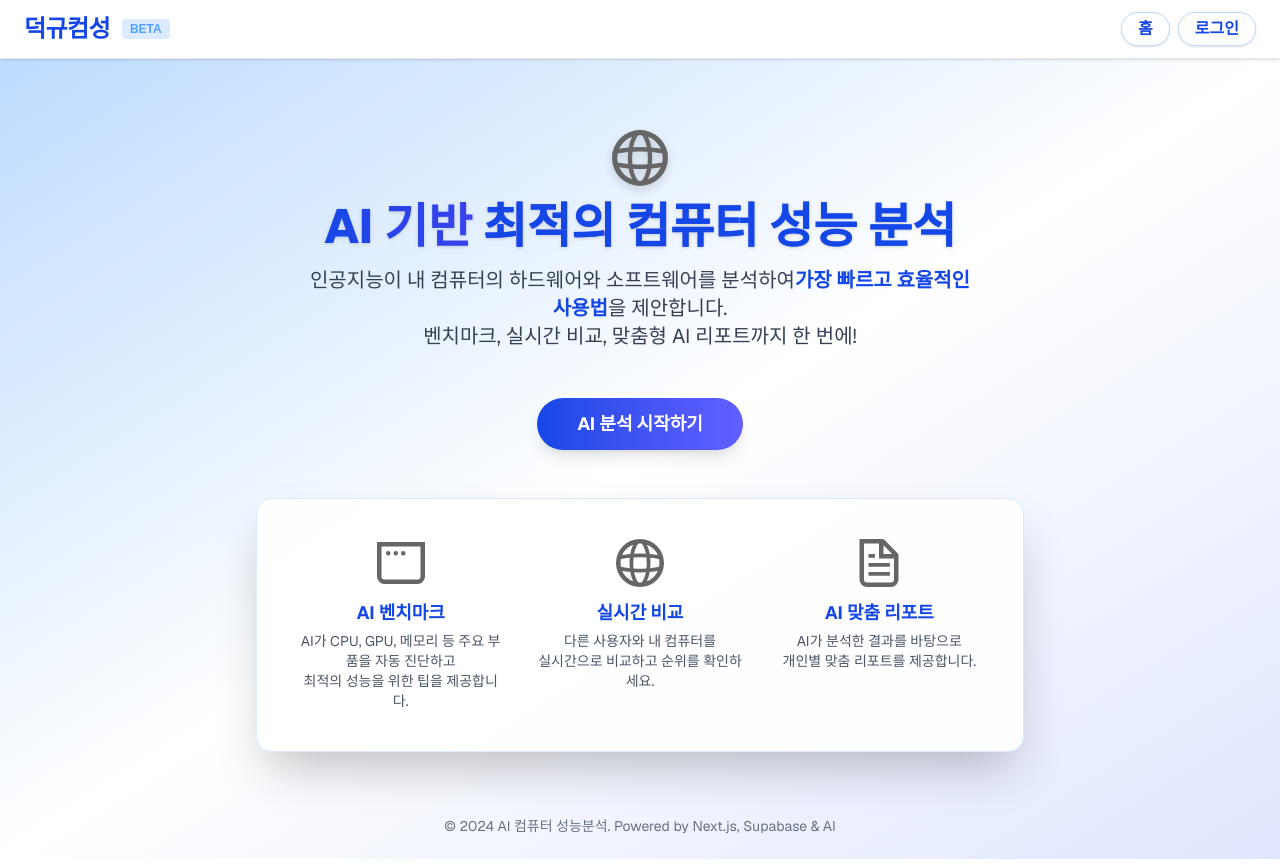
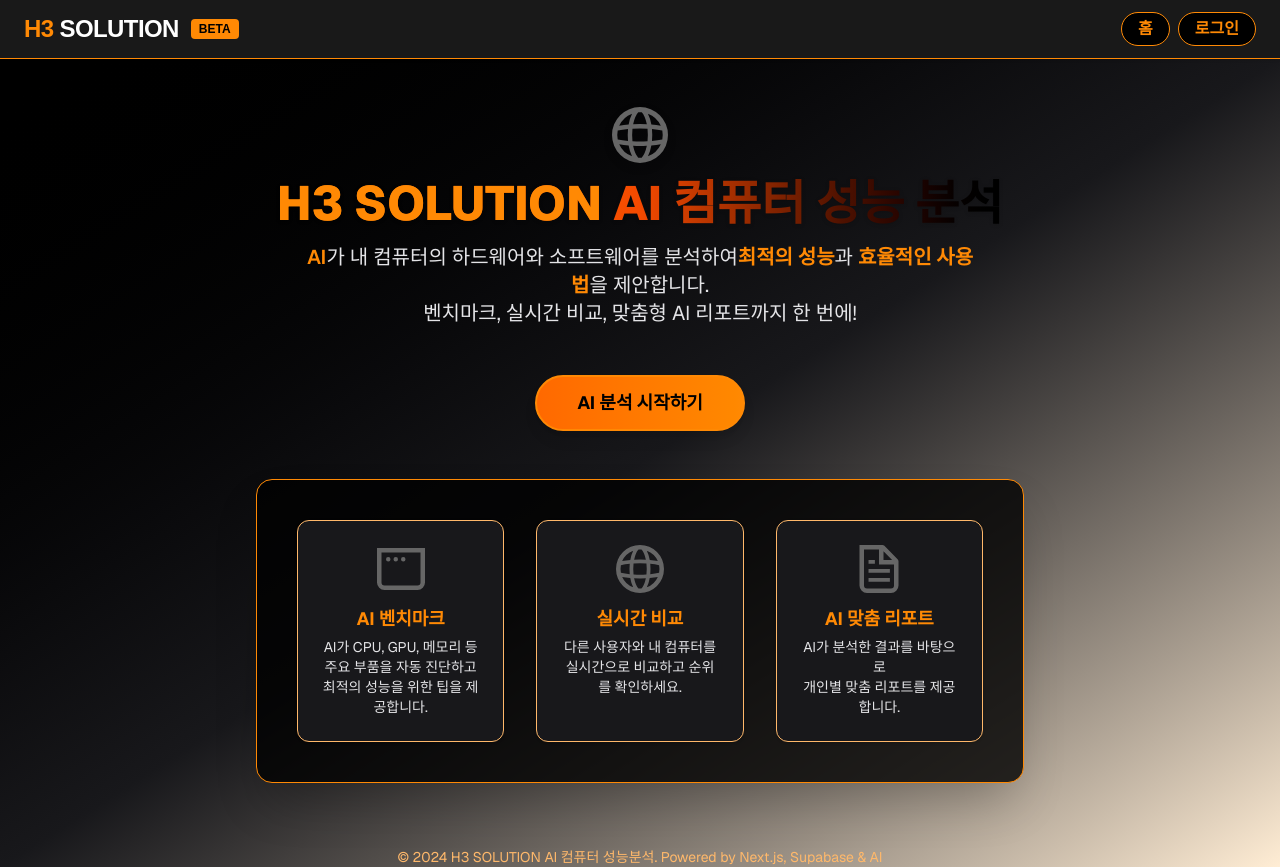
Before and after one commit to kksun12/dducks_project, a Next.js app: page / in a window 1280 px wide. Built offline with nearby package versions, Linux system fonts and the light colour scheme; no server answers.

Commit message:
전반적으로 분위기 바꿈

```diff
--- a/src/app/GlobalNav.tsx
+++ b/src/app/GlobalNav.tsx
@@ -26,35 +26,35 @@
   };
 
   return (
-    <nav className="w-full flex justify-between items-center gap-2 px-6 py-3 bg-white/80 backdrop-blur border-b border-gray-200 shadow-sm sticky top-0 z-20">
+    <nav className="w-full flex justify-between items-center gap-2 px-6 py-3 bg-black/90 backdrop-blur border-b border-orange-400 shadow-sm sticky top-0 z-20">
       <div
         className="flex items-center gap-2 cursor-pointer select-none"
         onClick={() => router.push("/")}
       >
-        <span className="text-2xl font-extrabold text-blue-700 tracking-tight">
-          덕규컴성
+        <span className="text-2xl font-extrabold tracking-tight text-orange-400 drop-shadow">
+          H3 <span className="text-white">SOLUTION</span>
         </span>
-        <span className="text-xs font-bold text-blue-400 bg-blue-100 rounded px-2 py-0.5 ml-1">
+        <span className="text-xs font-bold text-black bg-orange-400 rounded px-2 py-0.5 ml-1">
           BETA
         </span>
       </div>
       <div className="flex gap-2">
         <button
-          className="px-4 py-1 rounded-full font-semibold text-blue-700 border border-blue-200 bg-white hover:bg-blue-50 shadow-sm transition-colors"
+          className="px-4 py-1 rounded-full font-semibold text-orange-400 border border-orange-400 bg-black hover:bg-orange-400 hover:text-black shadow-sm transition-colors"
           onClick={() => router.push("/")}
         >
           홈
         </button>
         {user ? (
           <button
-            className="px-4 py-1 rounded-full font-semibold text-gray-700 border border-gray-200 bg-white hover:bg-gray-100 shadow-sm transition-colors"
+            className="px-4 py-1 rounded-full font-semibold text-white border border-gray-700 bg-black hover:bg-orange-400 hover:text-black shadow-sm transition-colors"
             onClick={handleLogout}
           >
             로그아웃
           </button>
         ) : (
           <button
-            className="px-4 py-1 rounded-full font-semibold text-blue-700 border border-blue-200 bg-white hover:bg-blue-50 shadow-sm transition-colors"
+            className="px-4 py-1 rounded-full font-semibold text-orange-400 border border-orange-400 bg-black hover:bg-orange-400 hover:text-black shadow-sm transition-colors"
             onClick={() => router.push("/login")}
           >
             로그인
--- a/src/app/page.tsx
+++ b/src/app/page.tsx
@@ -22,7 +22,7 @@
   }, []);
 
   return (
-    <div className="min-h-screen bg-gradient-to-br from-blue-200 via-white to-indigo-100 flex flex-col items-center justify-center font-sans">
+    <div className="min-h-screen bg-gradient-to-br from-black via-zinc-900 to-orange-100 flex flex-col items-center justify-center font-sans">
       <header className="w-full max-w-3xl text-center py-12 flex flex-col items-center">
         <div className="flex items-center justify-center mb-4">
           <Image
@@ -33,15 +33,18 @@
             className="drop-shadow-lg"
           />
         </div>
-        <h1 className="text-4xl sm:text-5xl font-extrabold text-transparent bg-clip-text bg-gradient-to-r from-blue-700 via-indigo-600 to-blue-400 mb-4 drop-shadow">
-          AI 기반 <span className="text-blue-700">최적의 컴퓨터 성능 분석</span>
+        <h1 className="text-4xl sm:text-5xl font-extrabold text-transparent bg-clip-text bg-gradient-to-r from-orange-400 via-orange-600 to-black mb-4 drop-shadow">
+          <span className="text-orange-400">H3 SOLUTION</span> AI 컴퓨터 성능
+          분석
         </h1>
-        <p className="text-lg sm:text-xl text-gray-700 mb-8 max-w-2xl mx-auto">
-          인공지능이 내 컴퓨터의 하드웨어와 소프트웨어를 분석하여
+        <p className="text-lg sm:text-xl text-zinc-200 mb-8 max-w-2xl mx-auto">
+          <span className="font-semibold text-orange-400">AI</span>가 내
+          컴퓨터의 하드웨어와 소프트웨어를 분석하여
           <br className="sm:hidden" />
-          <span className="font-semibold text-blue-700">
-            가장 빠르고 효율적인 사용법
-          </span>
+          <span className="font-semibold text-orange-400">
+            최적의 성능
+          </span>과{" "}
+          <span className="font-semibold text-orange-400">효율적인 사용법</span>
           을 제안합니다.
           <br />
           벤치마크, 실시간 비교, 맞춤형 AI 리포트까지 한 번에!
@@ -49,43 +52,43 @@
         {/* 로그인 안 된 경우에만 버튼 표시 */}
         {!user && (
           <button
-            className="mt-4 px-10 py-3 bg-gradient-to-r from-blue-700 to-indigo-500 text-white text-lg font-bold rounded-full shadow-lg hover:from-blue-800 hover:to-indigo-600 transition-colors"
+            className="mt-4 px-10 py-3 bg-gradient-to-r from-orange-500 to-orange-400 text-black text-lg font-bold rounded-full shadow-lg hover:from-orange-600 hover:to-orange-500 transition-colors border-2 border-orange-400"
             onClick={() => router.push("/login")}
           >
             AI 분석 시작하기
           </button>
         )}
       </header>
-      <main className="w-full max-w-3xl bg-white/90 rounded-2xl shadow-2xl p-10 flex flex-col gap-10 items-center border border-blue-100">
+      <main className="w-full max-w-3xl bg-black/80 rounded-2xl shadow-2xl p-10 flex flex-col gap-10 items-center border border-orange-400">
         <div className="grid grid-cols-1 sm:grid-cols-3 gap-8 w-full">
-          <div className="flex flex-col items-center">
+          <div className="flex flex-col items-center bg-zinc-900 rounded-xl p-6 shadow border border-orange-300">
             <Image src="/window.svg" alt="AI 벤치마크" width={48} height={48} />
-            <h2 className="text-lg font-bold text-blue-700 mt-3 mb-1">
+            <h2 className="text-lg font-bold text-orange-400 mt-3 mb-1">
               AI 벤치마크
             </h2>
-            <p className="text-gray-600 text-center text-sm">
+            <p className="text-zinc-200 text-center text-sm">
               AI가 CPU, GPU, 메모리 등 주요 부품을 자동 진단하고
               <br />
               최적의 성능을 위한 팁을 제공합니다.
             </p>
           </div>
-          <div className="flex flex-col items-center">
+          <div className="flex flex-col items-center bg-zinc-900 rounded-xl p-6 shadow border border-orange-300">
             <Image src="/globe.svg" alt="실시간 비교" width={48} height={48} />
-            <h2 className="text-lg font-bold text-blue-700 mt-3 mb-1">
+            <h2 className="text-lg font-bold text-orange-400 mt-3 mb-1">
               실시간 비교
             </h2>
-            <p className="text-gray-600 text-center text-sm">
+            <p className="text-zinc-200 text-center text-sm">
               다른 사용자와 내 컴퓨터를
               <br />
               실시간으로 비교하고 순위를 확인하세요.
             </p>
           </div>
-          <div className="flex flex-col items-center">
+          <div className="flex flex-col items-center bg-zinc-900 rounded-xl p-6 shadow border border-orange-300">
             <Image src="/file.svg" alt="AI 리포트" width={48} height={48} />
-            <h2 className="text-lg font-bold text-blue-700 mt-3 mb-1">
+            <h2 className="text-lg font-bold text-orange-400 mt-3 mb-1">
               AI 맞춤 리포트
             </h2>
-            <p className="text-gray-600 text-center text-sm">
+            <p className="text-zinc-200 text-center text-sm">
               AI가 분석한 결과를 바탕으로
               <br />
               개인별 맞춤 리포트를 제공합니다.
@@ -93,8 +96,8 @@
           </div>
         </div>
       </main>
-      <footer className="mt-16 text-gray-500 text-sm text-center">
-        © 2024 AI 컴퓨터 성능분석. Powered by Next.js, Supabase & AI
+      <footer className="mt-16 text-orange-300 text-sm text-center">
+        © 2024 H3 SOLUTION AI 컴퓨터 성능분석. Powered by Next.js, Supabase & AI
       </footer>
     </div>
   );
```
Also changed, not shown: src/app/board/page.tsx (+29 -21 lines), src/app/login/page.tsx (+22 -20 lines).
